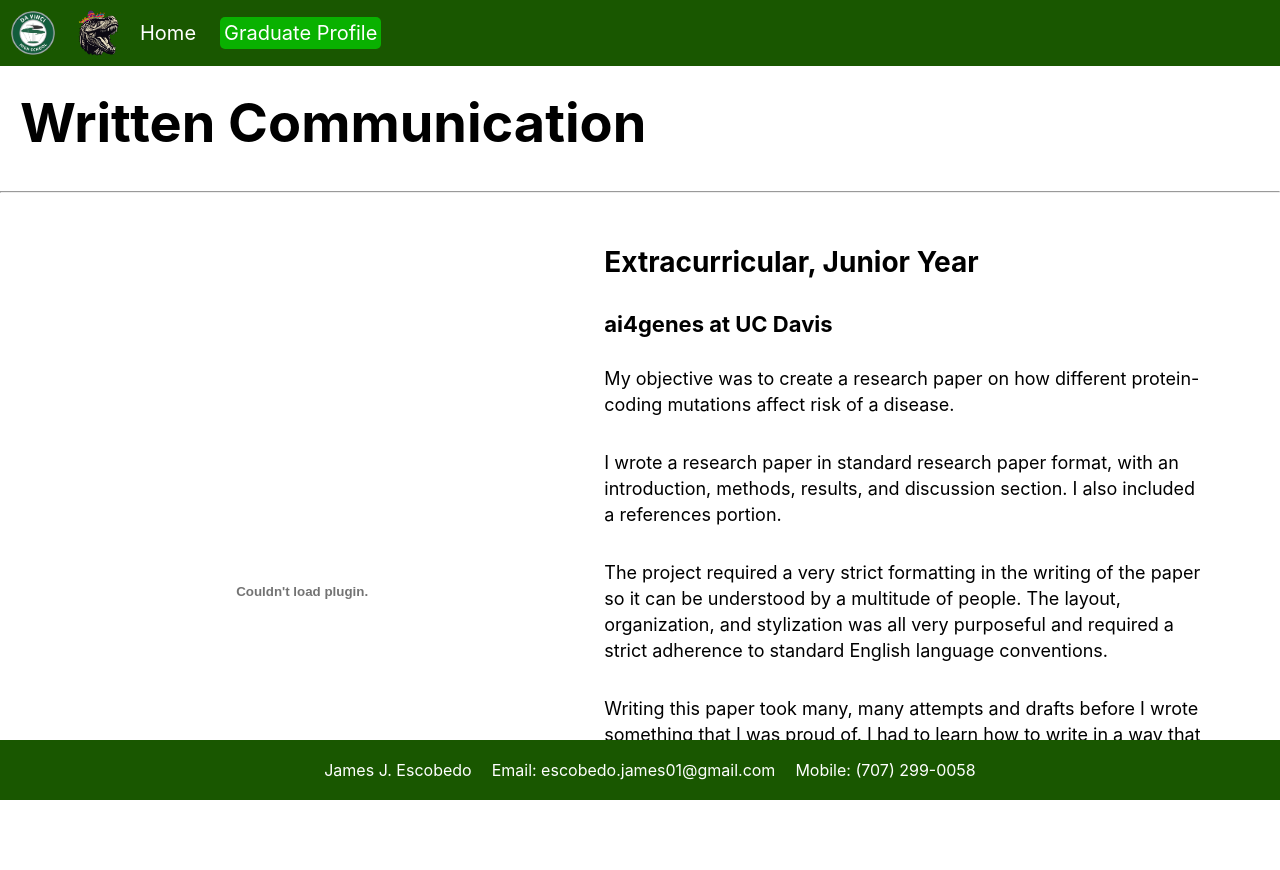
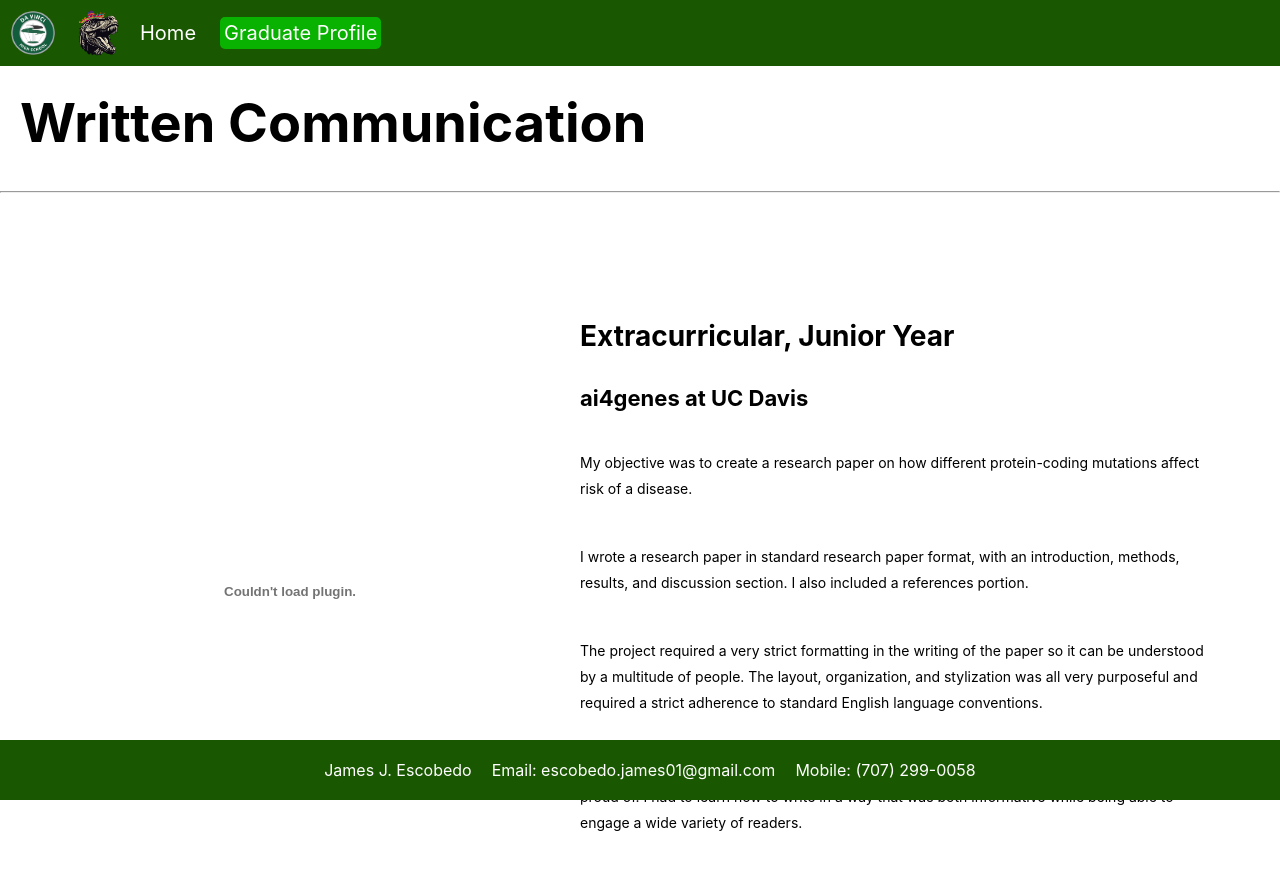
Before and after one commit to jjescobedo/jjescobedo.github.io, a React (Create React App) app: page /written-communication in a window 1280 px wide. Shown: the top 870 px of the page. Built offline with nearby package versions, Linux system fonts and the light colour scheme.

Commit message:
Add philosopher cafe and get rid of some redundant styles

```diff
--- a/src/Pages/SLOs/CriticalThinking.js
+++ b/src/Pages/SLOs/CriticalThinking.js
@@ -2,6 +2,7 @@ import React from 'react';
 import useSaveLastPage from '../../Hooks/useSaveLastPage';
 import '../../Styles/content.css';
 import '../../Styles/page.css';
+import '../../Styles/slo-reflections.css';
 
 function CriticalThinking() {
   useSaveLastPage();
@@ -41,6 +42,29 @@ function CriticalThinking() {
             </div>
           </div>
         </div>
+        <div className="slo-content-container philosopher-section">
+          <div className="slo-text-container">
+            <h3 className="page-header-left-3">US Government, Senior Year</h3>
+            <div className="text-box">
+              <h4 className="page-header-left-4">Philosopher Cafe</h4>
+            </div>
+            <div className="text-box">
+              <p className="body-text-left">
+                The driving question was "How can Logic be used to explain how Enlightenment Philosophers influenced the functions and purpose of the American Government?" Logic provides a framework for understanding how Enlightenment philosophers shaped American government by emphasizing reason, natural rights, and social contracts. These ideas laid the groundwork for government functions like checks and balances, influenced by philosophers like John Locke, who stressed the need for separation of powers to protect citizens' freedoms.
+              </p>
+              <p className="body-text-left">
+                For this project, I engaged in a Socratic seminar as the culminating "presentation," and I utilized a reader focused on different philosophers' great works. In the seminar, I shared interpretations of philosophers' ideas on government, referencing specific texts, which helped me and my classmates deepen our understanding of the material.
+              </p>
+              <p className="body-text-left">
+               This project enhanced my critical thinking by requiring me to evaluate, defend, and sometimes challenge different viewpoints. Using textual evidence in modern and historical sources, I connected philosophers' ideas to government functions like legislative power and individual rights, which helped me understand the relationship between historical theories and present-day governance.
+              </p>
+              <p className="body-text-left">
+                I grew from this project overall by deepening my understanding in how to analyze text, utilize ideas in text in a different context, and in discussions of ideas in a Socratic setting.
+              </p>
+            </div>
+          </div>
+          <img src="./Artifacts/philosopher-artifact.jpeg" alt="Artifact 2" className="right-slo-image"/>
+        </div>
       </div>
     </div>
   );
--- a/src/Pages/SLOs/Professionalism.js
+++ b/src/Pages/SLOs/Professionalism.js
@@ -13,7 +13,7 @@ function Professionalism() {
       </div>
       <div>
         <div className="slo-content-container">
-        <embed src="./Artifacts/portmoto-snippet.pdf" type="application/pdf" width="600" height="600" className="left-slo-pdf-2"/>
+        <embed src="./Artifacts/portmoto-snippet.pdf" type="application/pdf" width="600" height="600" className="left-slo-pdf"/>
           <div className="slo-text-container">
             <h3 className="page-header-left-3">Internship, Sophomore Year</h3>
             <div className="text-box">
--- a/src/Pages/SLOs/WrittenCommunication.js
+++ b/src/Pages/SLOs/WrittenCommunication.js
@@ -13,7 +13,7 @@ function WrittenCommunication() {
       </div>
       <div>
         <div className="slo-content-container">
-        <embed src="./Artifacts/ai4genes-schizophrenia-report.pdf" type="application/pdf" width="600" height="600" className="left-slo-pdf-1"/>
+        <embed src="./Artifacts/ai4genes-schizophrenia-report.pdf" type="application/pdf" width="600" height="600" className="left-slo-pdf"/>
           <div className="slo-text-container">
             <h3 className="page-header-left-3">Extracurricular, Junior Year</h3>
             <div className="text-box">
--- a/src/Styles/content.css
+++ b/src/Styles/content.css
@@ -55,8 +55,22 @@
     margin-top: 24px;
 }
 
+.page-header-right-3 {
+    font-size: 28px;
+    text-align: right;
+    padding-right: 20px;
+    margin-top: 24px;
+}
+
+.page-header-right-4 {
+    font-size: 22px;
+    text-align: right;
+    padding-right: 20px;
+    margin-top: 4px;
+}
+
 .body-text-left {
-    font-size: 18px;
+    font-size: 14px;
     margin-top: -10px;
     margin-inline-start: 20px;
     margin-inline-end: 20px;
@@ -66,7 +80,7 @@
 }
 
 .body-text-right {
-    font-size: 18px;
+    font-size: 14px;
     text-align: right;
     margin-top: -10px;
     margin-inline-start: 20px;
--- a/src/Styles/page.css
+++ b/src/Styles/page.css
@@ -27,7 +27,6 @@
     display: flex;
     align-items: flex-start;
     justify-content: space-between;
-   /* margin-bottom: 20px; */
 }
 
 .home-text-container {
--- a/src/Styles/slo-reflections.css
+++ b/src/Styles/slo-reflections.css
@@ -22,8 +22,8 @@
 }
 
 .slo-reflection-image {
-    width: 300px;
-    height: 300px;
+    width: 200px;
+    height: 200px;
     object-fit: cover;
     cursor: pointer;
     transition: transform 0.3s, box-shadow 0.3s;
@@ -35,27 +35,48 @@
 }
 
 .left-slo-image {
-    max-width: 500px;
+    max-width: 400px;
     height: auto;
+    margin-left: 20px;
     margin-right: 20px;
 }
 
-.left-slo-pdf-1 {
-    width: 1800px;
+.right-slo-image {
+    max-width: 400px;
+    height: auto;
+    margin-left: 20px;
+    margin-right: 100px;
+}
+
+.left-slo-pdf {
+    width: 500px;
     height: 700px;
     margin: 20px;
-  }
-
-.left-slo-pdf-2 {
-    width: 1800px;
-    height: 580px;
-    margin: 20px;
-  }
+}
 
 .left-slo-iframe {
-    width: 3300px;
-    height: 500px;
+    width: 500px;
+    height: 600px;
     border: 4px solid black;
     margin: 20px;
     display: block;
 }
+
+.slo-content-container {
+    display: flex;
+    align-items: center;
+    margin-bottom: 20px;
+    width: 100%;
+    justify-content: space-between;
+    flex-wrap: wrap;
+    box-sizing: border-box;
+}
+
+.slo-text-container {
+    flex: 1;
+    min-width: 300px;
+}
+
+.text-box {
+    margin-bottom: 20px;
+}
```
Also changed, not shown: 1 other file (tests, documents, lock files or other folders).
